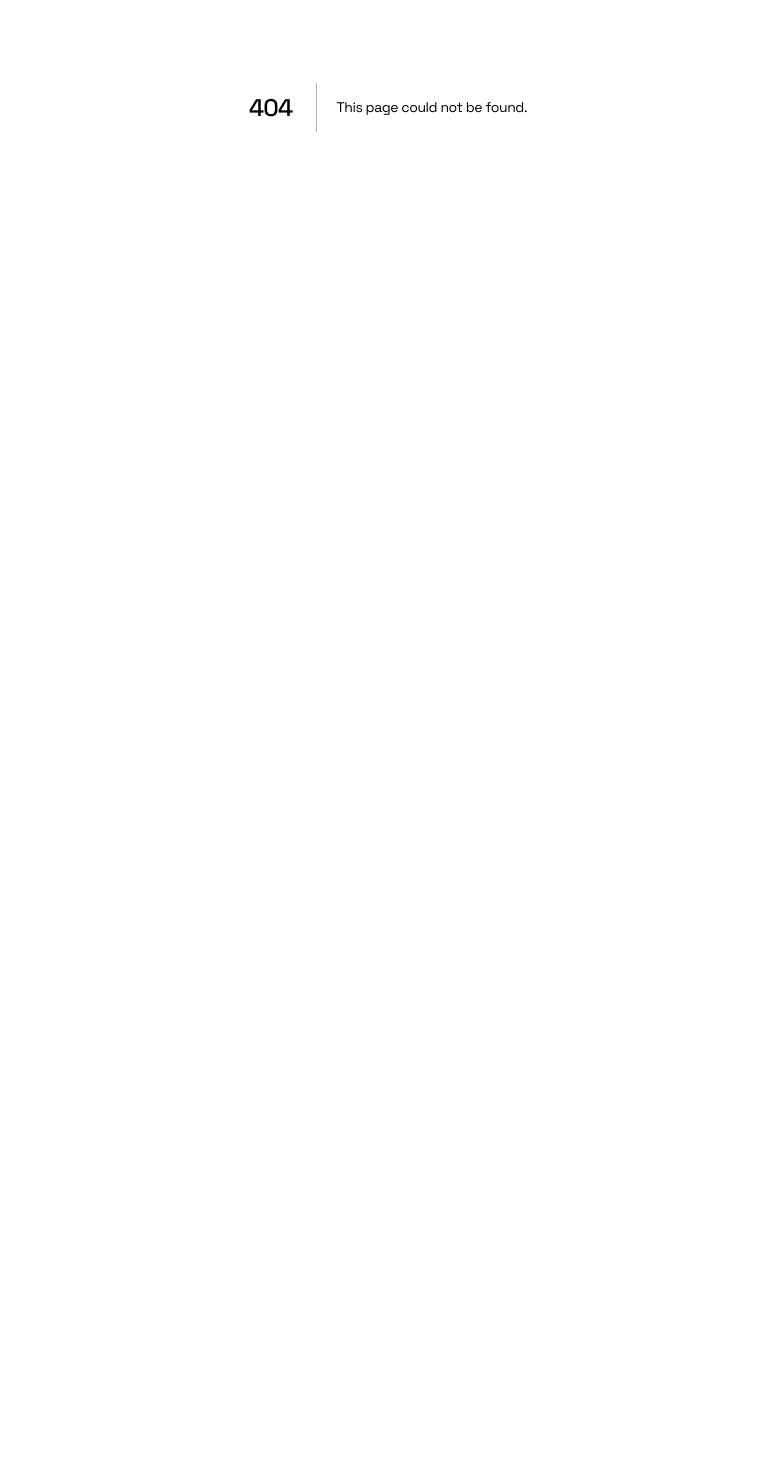
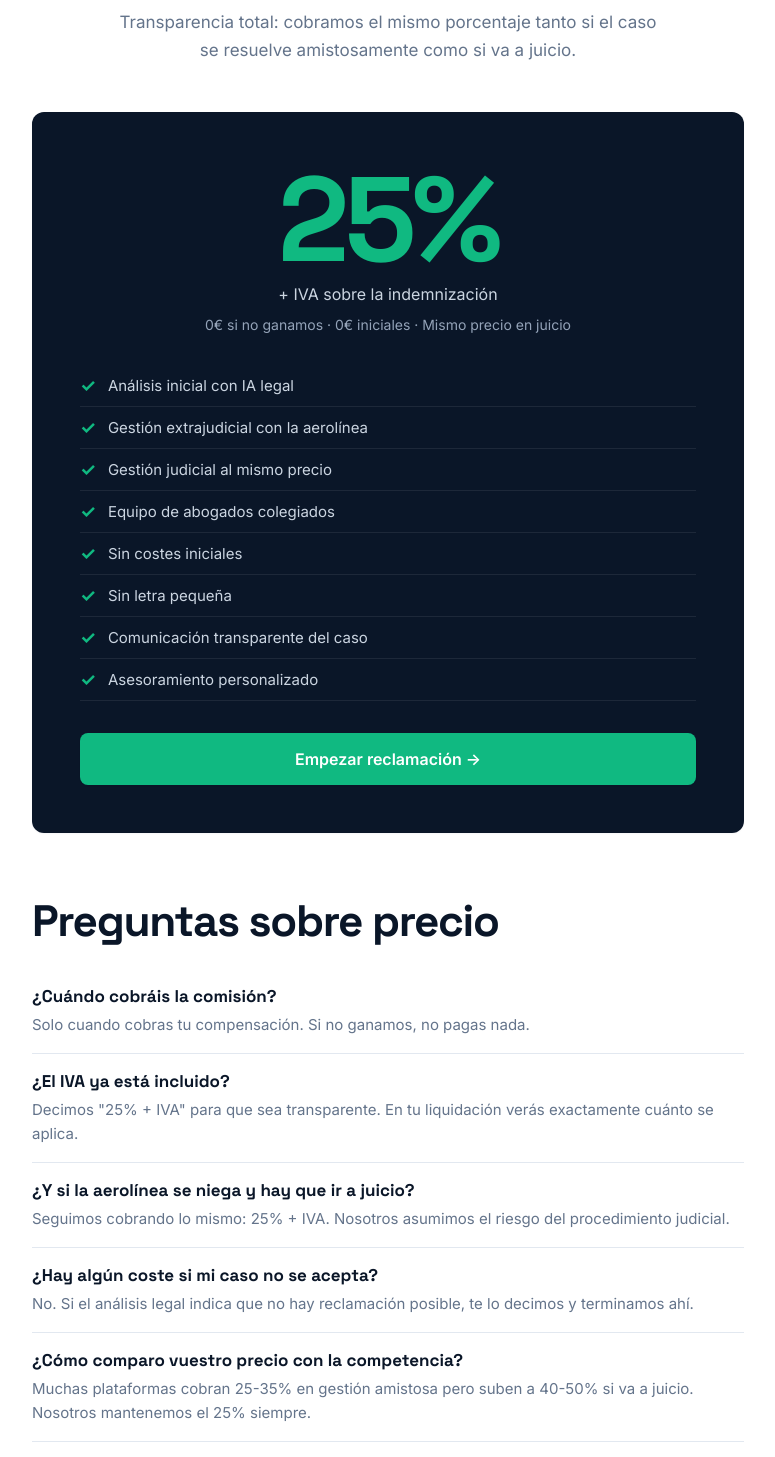
Before and after one commit to guilletruan-sys/reclamavuelo, a Next.js app: page /precios in a window 1280 px wide. Before the commit this address had no page. Shown: the part 293-1750 px from the top of the page, without its empty margins (252-1027 px from the left). Before the commit the page ends 800 px from the top, so only its background shows below. Built offline with nearby package versions, Linux system fonts and the light colour scheme.

Commit message:
feat: nueva pagina /precios con card destacada y FAQ

```diff
--- /dev/null
+++ b/pages/precios.jsx
@@ -0,0 +1,88 @@
+import Head from 'next/head';
+import Link from 'next/link';
+import Nav from '../components/Nav';
+import Footer from '../components/Footer';
+import { tokens } from '../lib/theme';
+import { Button, H1, H2, Subtitle, Card, Badge } from '../components/ui';
+
+const INCLUDED = [
+  'Análisis inicial con IA legal',
+  'Gestión extrajudicial con la aerolínea',
+  'Gestión judicial al mismo precio',
+  'Equipo de abogados colegiados',
+  'Sin costes iniciales',
+  'Sin letra pequeña',
+  'Comunicación transparente del caso',
+  'Asesoramiento personalizado',
+];
+
+const FAQ = [
+  { q: '¿Cuándo cobráis la comisión?', a: 'Solo cuando cobras tu compensación. Si no ganamos, no pagas nada.' },
+  { q: '¿El IVA ya está incluido?', a: 'Decimos "25% + IVA" para que sea transparente. En tu liquidación verás exactamente cuánto se aplica.' },
+  { q: '¿Y si la aerolínea se niega y hay que ir a juicio?', a: 'Seguimos cobrando lo mismo: 25% + IVA. Nosotros asumimos el riesgo del procedimiento judicial.' },
+  { q: '¿Hay algún coste si mi caso no se acepta?', a: 'No. Si el análisis legal indica que no hay reclamación posible, te lo decimos y terminamos ahí.' },
+  { q: '¿Cómo comparo vuestro precio con la competencia?', a: 'Muchas plataformas cobran 25-35% en gestión amistosa pero suben a 40-50% si va a juicio. Nosotros mantenemos el 25% siempre.' },
+];
+
+export default function Precios() {
+  return (
+    <>
+      <Head><title>Precios — ReclamaVuelo</title></Head>
+      <Nav />
+      <main style={{ maxWidth: 760, margin: '0 auto', padding: `${tokens.s7}px ${tokens.s5}px` }}>
+        <div style={{ textAlign: 'center', marginBottom: tokens.s7 }}>
+          <Badge variant="success">Precio único</Badge>
+          <H1 style={{ marginTop: tokens.s3 }}>Una sola cifra. Sin sorpresas.</H1>
+          <Subtitle style={{ marginTop: tokens.s3, margin: `${tokens.s3}px auto 0` }}>
+            Transparencia total: cobramos el mismo porcentaje tanto si el caso se resuelve amistosamente como si va a juicio.
+          </Subtitle>
+        </div>
+
+        <Card style={{
+          textAlign: 'center', padding: tokens.s7,
+          background: tokens.navy900, color: tokens.white, border: 'none',
+        }}>
+          <div style={{ fontFamily: tokens.fontHead, fontSize: 120, fontWeight: 800, color: tokens.green500, letterSpacing: '-0.04em', lineHeight: 1 }}>
+            25%
+          </div>
+          <div style={{ fontSize: 16, color: tokens.slate300, marginTop: 4 }}>+ IVA sobre la indemnización</div>
+          <div style={{ fontSize: 14, color: tokens.slate400, marginTop: tokens.s3 }}>0€ si no ganamos · 0€ iniciales · Mismo precio en juicio</div>
+
+          <ul style={{ listStyle: 'none', padding: 0, marginTop: tokens.s6, textAlign: 'left' }}>
+            {INCLUDED.map(i => (
+              <li key={i} style={{
+                padding: `10px 0`, borderBottom: '1px solid rgba(255,255,255,0.08)',
+                display: 'flex', alignItems: 'center', gap: 12,
+                fontSize: 15, color: tokens.slate300,
+              }}>
+                <span style={{ color: tokens.green500, fontWeight: 700, fontSize: 18 }}>✓</span> {i}
+              </li>
+            ))}
+          </ul>
+
+          <Button as={Link} href="/#reclamar" variant="primary" size="lg" style={{ marginTop: tokens.s6, width: '100%' }}>
+            Empezar reclamación →
+          </Button>
+        </Card>
+
+        <div style={{ marginTop: tokens.s8 }}>
+          <H2>Preguntas sobre precio</H2>
+          <div style={{ marginTop: tokens.s5 }}>
+            {FAQ.map((item, i) => (
+              <div key={i} style={{
+                padding: `${tokens.s4}px 0`,
+                borderBottom: `1px solid ${tokens.slate200}`,
+              }}>
+                <div style={{ fontFamily: tokens.fontHead, fontSize: 17, fontWeight: 700, color: tokens.navy900, marginBottom: 6 }}>
+                  {item.q}
+                </div>
+                <div style={{ fontSize: 15, color: tokens.slate500, lineHeight: 1.6 }}>{item.a}</div>
+              </div>
+            ))}
+          </div>
+        </div>
+      </main>
+      <Footer />
+    </>
+  );
+}
```
